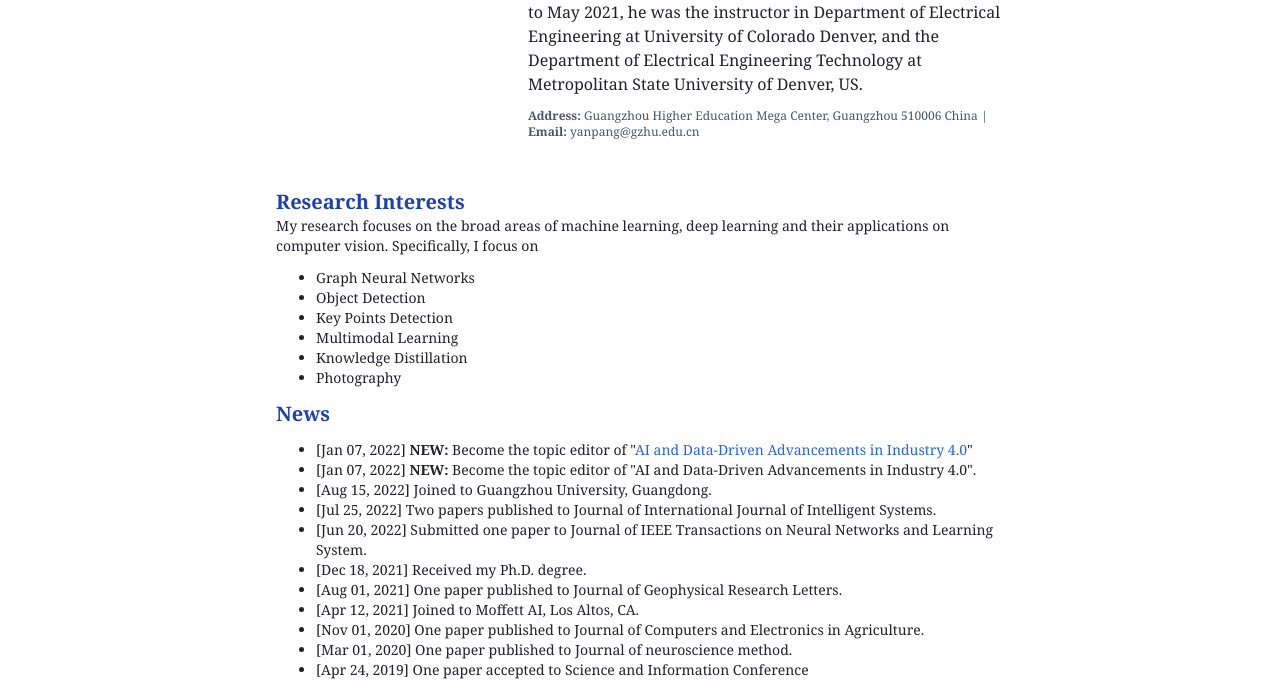
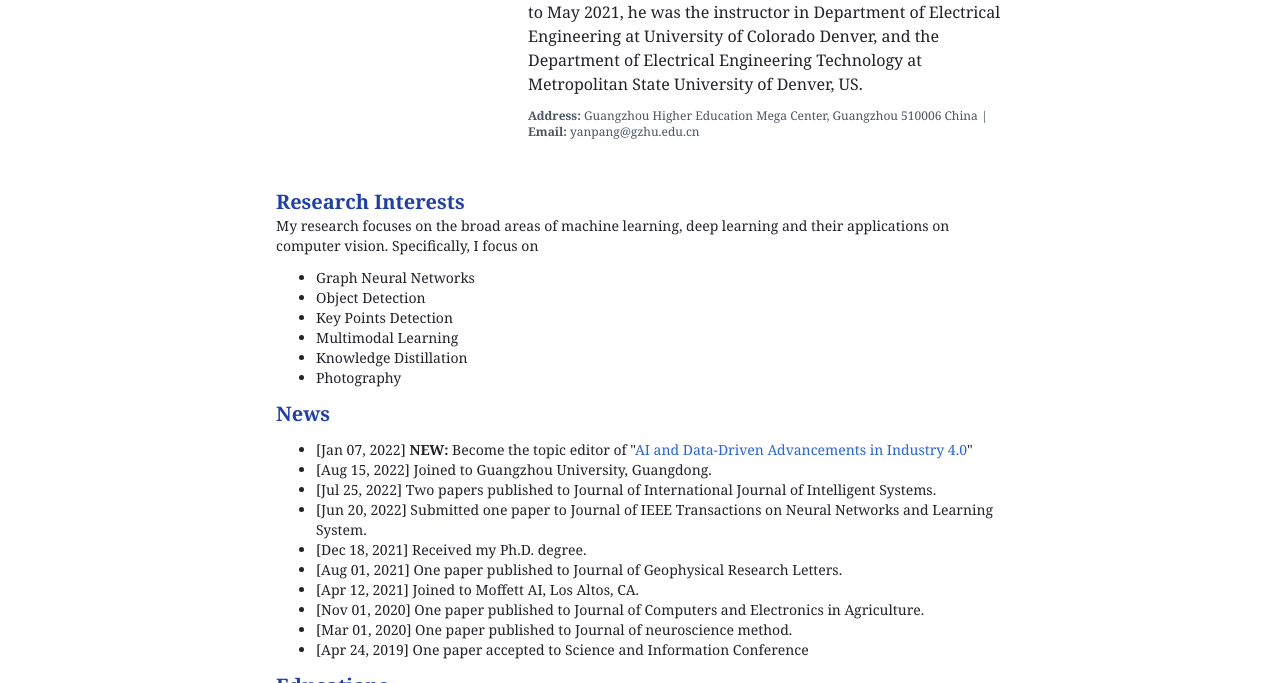
Before and after one commit to pypancho/pypancho.github.io, a Gatsby site: page / in a window 1280 px wide. Shown: the part 316-999 px from the top of the page. Built offline with nearby package versions, Linux system fonts and the light colour scheme; Gatsby itself is replaced by a stand-in of ours.

Commit message:
Update index.js

```diff
--- a/src/pages/index.js
+++ b/src/pages/index.js
@@ -135,7 +135,6 @@ const IndexPage = () => {
             <div className="text-sm pl-10 py-3">
               <ul className="list-disc">
                 <li>[Jan 07, 2022] <b>NEW:</b> Become the topic editor of "<a className="text-blue-600 text-sm" href="https://www.mdpi.com/topics/FLN51J9SH1" target="_blank">AI and Data-Driven Advancements in Industry 4.0</a>"</li>
-                <li>[Jan 07, 2022] <b>NEW:</b> Become the topic editor of "AI and Data-Driven Advancements in Industry 4.0".</li>
                 <li>[Aug 15, 2022] Joined to Guangzhou University, Guangdong.</li>
                 <li>[Jul 25, 2022] Two papers published to Journal of International Journal of Intelligent Systems.</li>
                 <li>[Jun 20, 2022] Submitted one paper to Journal of IEEE Transactions on Neural Networks and Learning System.</li>
```
